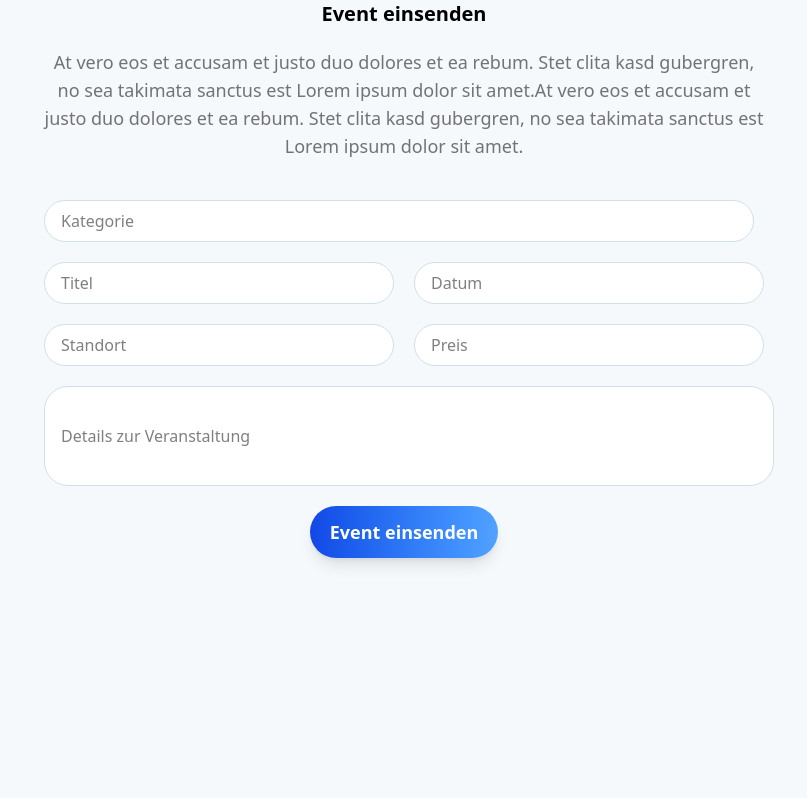
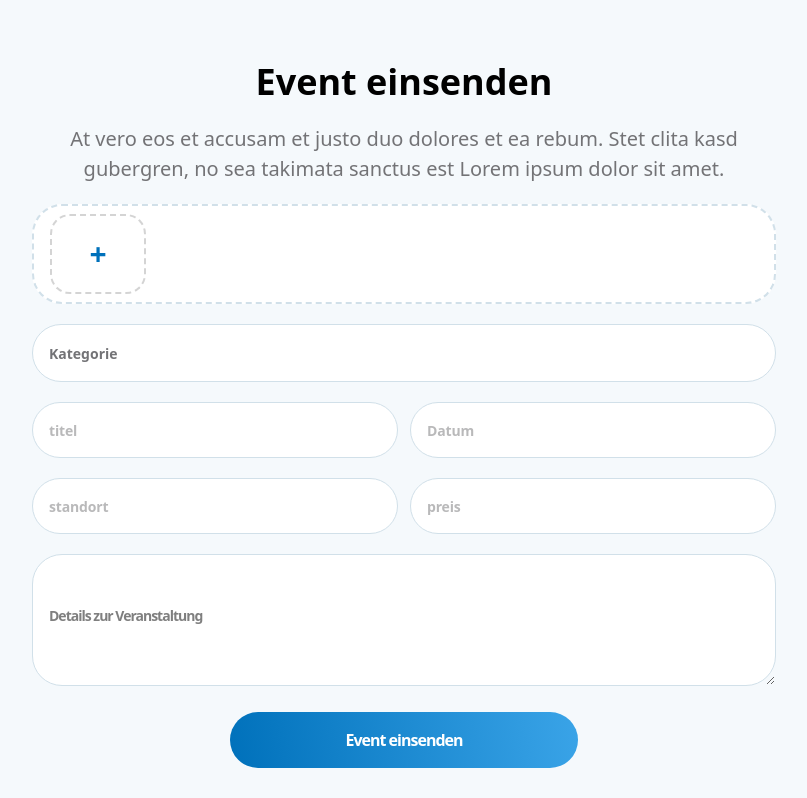
Before and after one commit to sunita0987/Event-Einsenden, a React (Vite) app: page / in a window 1280 px wide. Shown: the top 798 px of the page, without its empty margins (236-1043 px from the left). Built offline with nearby package versions, Linux system fonts and the light colour scheme.

Commit message:
images change

```diff
--- a/src/App.jsx
+++ b/src/App.jsx
@@ -2,10 +2,7 @@ import { useState } from "react";
 import React from "react";
 import "./App.css";
 import Heading from "./components/Heading";
-import ImageUpload from "./components/ImageUpload.";
 import Game from "./components/Game";
-// import AlbumImage from "./components/AlbumImage";
-// import Button from "./components/Button";
 import { Routes, Route } from 'react-router-dom';
 import SongsPage from './Pages/SongPage';
 
@@ -15,10 +12,7 @@ function App() {
   return (
     <>
       <Heading />
-      {/* <Button /> */}
-      <ImageUpload />
       <Game />
-    {/* <AlbumImage/> */}
      <Routes>
       <Route path="/:genre/:letter" element={<SongsPage />} />
       <Route path="/" element={<SongsPage />} />
--- /dev/null
+++ b/src/common/Input.jsx
@@ -0,0 +1,17 @@
+import React from "react";
+
+const Input = ({ placeholder, type, value, name, onchange }) => {
+  return (
+    <input
+      type={type}
+      placeholder={placeholder}
+      value={value}
+      name={name}
+      onChange={onchange}
+      className="max-w-[371.5px] w-full rounded-[30px] border-[0.5px] bg-white px-4 py-[16.5px] font-bold text-sm leading-[150%] text-[#737376] tracking-[-0.16px] border-[#D1E0E9]"
+      required
+    />
+  );
+};
+
+export default Input;
--- a/src/components/AlbumImage.jsx
+++ /dev/null
@@ -1,13 +0,0 @@
-import React from 'react'
-
-function AlbumImage() {
-  return (
-    <div className='bg-white min-h-screen'>
-        <div className=' bg-black rounded-3xl w-full h-[300px]'>
-          <h1 className=' text-3xl font-bold text-white'> hit me hard and soft</h1>
-      </div>
-    </div>
-  )
-}
-
-export default AlbumImage;
--- a/src/components/AlphabetFilter.jsx
+++ b/src/components/AlphabetFilter.jsx
@@ -7,11 +7,11 @@ export default function AlphabetFilter({ selectedLetter }) {
   const navigate = useNavigate();
 
   return (
-    <div className="flex flex-wrap space-x-2 mt-4">
+    <div className="flex flex-wrap  space-x-2 mt-10 ">
       {letters.map((l) => (
         <button
           key={l}
-          className={`px-2 ${selectedLetter === l ? 'text-black font-bold ' : 'text-gray-500'}`}
+          className={`px-2 ${selectedLetter === l ? 'text-black font-bold border-2 rounded-full ' : 'text-gray-500'}`}
           onClick={() => navigate(`/${genre}/${l}`)}
         >
           {l}
--- a/src/components/Button.jsx
+++ /dev/null
@@ -1,14 +0,0 @@
-import React from "react";
-function Button() {
-  return (
-    <div className="flex justify-center items-center bg-[#F5F9FC] ">
-      <button
-        onClick={() => navigate("/submit-event")}
-        className="bg-gradient-to-r from-blue-700 to-blue-400 text-white font-semibold py-3 px-8 rounded-full text-lg shadow-lg hover:opacity-90 cursor-pointer"
-      >
-        Event einsenden
-      </button>
-    </div>
-  );
-}
-export default Button;
--- a/src/components/Heading.jsx
+++ b/src/components/Heading.jsx
@@ -1,70 +1,175 @@
-import React from "react";
-function Heading() {
+import React, { useState, useRef, useEffect } from "react";
+import Input from "../common/Input";
+
+const Event = () => {
+  const inputValue = {
+    kategorie: "",
+    titel: "",
+    datum: "",
+    standort: "",
+    preis: "",
+    textarea: "",
+    imageInput: "",
+  };
+
+  const [data, setData] = useState(inputValue);
+  const [ImgPreview, setImgPreview] = useState([]);
+  const fileInputRef = useRef(null);
+  useEffect(() => {
+    const savedData = JSON.parse(localStorage.getItem("eventFormData"));
+    const savedImages = JSON.parse(localStorage.getItem("eventFormImages"));
+
+    if (savedData) {
+      setData(savedData);
+    }
+    if (savedImages) {
+      setImgPreview(savedImages);
+    }
+  }, []);
+  useEffect(() => {
+    localStorage.setItem("eventFormData", JSON.stringify(data));
+  }, [data]);
+  useEffect(() => {
+    localStorage.setItem("eventFormImages", JSON.stringify(ImgPreview));
+  }, [ImgPreview]);
+  const submitData = (e) => {
+    e.preventDefault();
+    console.log("The data was submitted:", data);
+    localStorage.removeItem("eventFormData");
+    localStorage.removeItem("eventFormImages");
+    setData(inputValue);
+    setImgPreview([]);
+  };
+  const handleFileChange = (e) => {
+    const files = Array.from(e.target.files);
+    const objectUrls = files.map((file) => URL.createObjectURL(file));
+    setImgPreview((prev) => [...prev, ...objectUrls]);
+  };
+  const handlePlusClick = () => {
+    fileInputRef.current.click();
+  };
+  const handleRemoveImage = (indexToRemove) => {
+    setImgPreview((prev) => prev.filter((_, index) => index !== indexToRemove));
+  };
+
   return (
-    <div className="bg-[#F5F9FC] min-h-screen">
-      <h1 className=" text-xl font-bold ff-open sans text-center">
+    <>
+      <div className="pt-[60px] min-h-screen bg-[#F5F9FC]">
+        <div className="max-w-[768px] mx-auto px-3">
+          <h1 className="font-bold text-4xl leading-[44px] tracking-[-2%] text-center">
             Event einsenden
           </h1>
-      <p className=" text-lg font-light ff-open sans text-[#737376] text-center mt-5">
-        At vero eos et accusam et justo duo dolores et ea rebum. Stet clita kasd
-        gubergren,
-        <br /> no sea takimata sanctus est Lorem ipsum dolor sit amet.At vero
-        eos et accusam et <br />
-        justo duo dolores et ea rebum. Stet clita kasd gubergren, no sea
-        takimata sanctus est <br /> Lorem ipsum dolor sit amet.
+          <p className="font-light text-[20px] leading-[30px] max-w-[768px] text-center mx-auto pt-[20px] text-[#737376]">
+            At vero eos et accusam et justo duo dolores et ea rebum. Stet clita
+            kasd gubergren, no sea takimata sanctus est Lorem ipsum dolor sit
+            amet.
           </p>
-      <form>
+          <form onSubmit={submitData}>
+            <div className="w-full max-w-[620px] mt-[20px] md:max-w-[763px] px-4 py-2 bg-white border-2 border-dashed border-[#D1E0E9] rounded-[30px]">
               <input
-          type="Kategorie"
-          name="Kategorie"
-          className="border-1 border-[#D1E0E9] rounded-4xl px-4 py-2 w-[710px] items-center ml-70 mt-10 bg-white "
-          placeholder="Kategorie"
+                type="file"
+                accept="image/*"
+                onChange={handleFileChange}
+                multiple
+                ref={fileInputRef}
+                className="hidden"
               />
-        <input
-          type="Titel"
-          name="Titel"
-          className="border-1 border-[#D1E0E9] rounded-4xl px-4 py-2 items-center ml-70 mt-5 bg-white w-[350px] "
-          placeholder="Titel"
+              <div className="gap-4 flex overflow-auto">
+                {ImgPreview.map((imgSrc, index) => (
+                  <div key={index} className="relative">
+                    <img
+                      src={imgSrc}
+                      alt={`Preview ${index}`}
+                      className="w-[96px] h-[96px] rounded-[20px] object-cover"
                     />
-        <input
-          type="Datum"
+                    <button
+                      type="button"
+                      onClick={() => handleRemoveImage(index)}
+                      className="absolute top-[2px] right-[-8px] bg-[#22C55E] w-3 h-3 animate-pulse text-white rounded-full  flex items-center justify-center text-sm hover:bg-red-700 transition-all"
+                    >
+                      -
+                    </button>
+                  </div>
+                ))}
+                <button
+                  type="button"
+                  onClick={handlePlusClick}
+                  className="max-w-[96px] min-h-[80px] w-full shrink-0 rounded-[20px] border-2 border-dashed border-[#D4D4D4] flex items-center justify-center text-3xl text-[#0071BB] font-bold hover:bg-[#f0f8ff] transition-all"
+                >
+                  +
+                </button>
+              </div>
+            </div>
+            <div className="relative mt-5">
+              <select
+                id="options"
+                value={data.kategorie}
+                onChange={(e) =>
+                  setData({ ...data, kategorie: e.target.value })
+                }
+                className="block appearance-none font-bold text-sm leading-[150%] text-[#737376] w-full py-[17.5px] bg-white px-[16px] border-[#D1E0E9] border rounded-[30px] focus:outline-none focus:ring-2 "
+              >
+                <option value="">Kategorie</option>
+                <option value="option1">Option One</option>
+                <option value="option2">Option Two</option>
+                <option value="option3">Option Three</option>
+              </select>
+              <div className="pointer-events-none absolute inset-y-0 right-0 flex items-center pr-4">
+              </div>
+            </div>
+            <div className="mt-[20px] flex gap-3 max-w-[763px] w-full">
+              <Input
+                placeholder="titel"
+                type="text"
+                value={data.titel}
+                name="titel"
+                onchange={(e) => setData({ ...data, titel: e.target.value })}
+              />
+              <Input
+                placeholder="Datum"
+                type="text"
                 name="Datum"
-          className="border-1 border-[#D1E0E9] rounded-4xl px-4 py-2 items-center ml-full  mt-5 bg-white w-[350px] ml-5"
-          placeholder="Datum"
+                value={data.datum}
+                onchange={(e) => setData({ ...data, datum: e.target.value })}
               />
-        <input
-          type="Standort"
-          name="Standort"
-          className="border-1 border-[#D1E0E9] rounded-4xl px-4 py-2 items-center ml-70 mt-5 bg-white w-[350px] "
-          placeholder="Standort"
+            </div>
+            <div className="mt-[20px] flex gap-3 max-w-[763px] w-full">
+              <Input
+                value={data.standort}
+                name="standort"
+                onchange={(e) => setData({ ...data, standort: e.target.value })}
+                placeholder="standort"
+                type="text"
               />
-        <input
-          type="Preis"
-          name="Preis"
-          className="border-1 border-[#D1E0E9] rounded-4xl px-4 py-2 items-center ml-full  mt-5 bg-white w-[350px] ml-5"
-          placeholder="Preis"
+              <Input
+                value={data.preis}
+                name="preis"
+                onchange={(e) => setData({ ...data, preis: e.target.value })}
+                placeholder="preis"
+                type="text"
               />
-        <input
-          type="Details zur Veranstaltung"
-          name="Details zur Veranstaltung"
-          className="border-1 border-[#D1E0E9] rounded-3xl px-4 py-2 items-center ml-full  mt-5 bg-white w-[730px] h-[100px] ml-70"
+            </div>
+            <textarea
+              value={data.textarea}
+              name="textarea"
+              onChange={(e) => setData({ ...data, textarea: e.target.value })}
               placeholder="Details zur Veranstaltung"
-        />
-      </form>
-      {/* <button className=" bg-[#0071BB] px-5 py-3 rounded-4xl w-[400px] text-white font-bold ff-open sans ml-100 mt-5 cursor-pointer">
-        Event einsenden
-      </button> */}
-
-      <div className="flex justify-center items-center bg-[#F5F9FC] ">
+              className="bg-white border border-[#D1E0E9] rounded-[30px] px-4 min-h-[132px] w-full mt-[20px] pt-[50px] font-bold text-sm leading-[150%] tracking-[-1px]"
+            ></textarea>
             <button
-          onClick={() => navigate("/submit-event")}
-          className="bg-gradient-to-r from-blue-700 to-blue-400 text-white font-semibold py-3 px-5 rounded-4xl text-lg shadow-lg hover:opacity-90 cursor-pointer mt-5"
+              className="py-4 px-[115.5px] rounded-[30px] font-bold text-base leading-[150%] tracking-[-1px] text-white mx-auto flex mt-[20px]"
+              style={{
+                background:
+                  "linear-gradient(80.25deg, #0071BB 0.38%, #39A3E7 98.6%)",
+              }}
             >
               Event einsenden
             </button>
+          </form>
         </div>
       </div>
+    </>
   );
-}
+};
 
-export default Heading;
+export default Event;
```
Also changed, not shown: src/Pages/SongPage.jsx (+21 -7 lines), src/components/Game.jsx (+0 -34 lines). Lines whose indentation alone changed are shown as unchanged.
